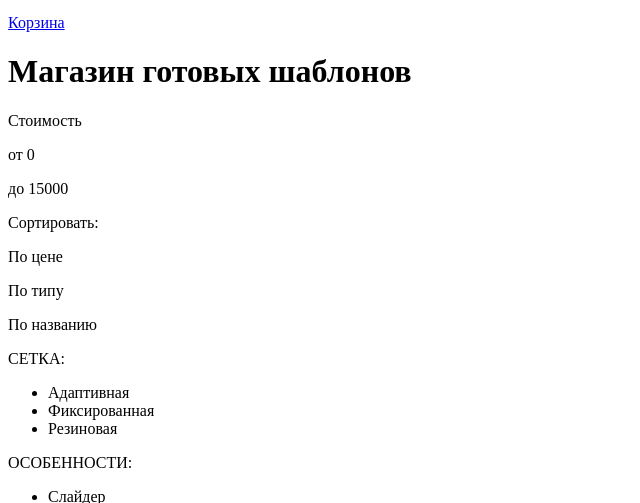
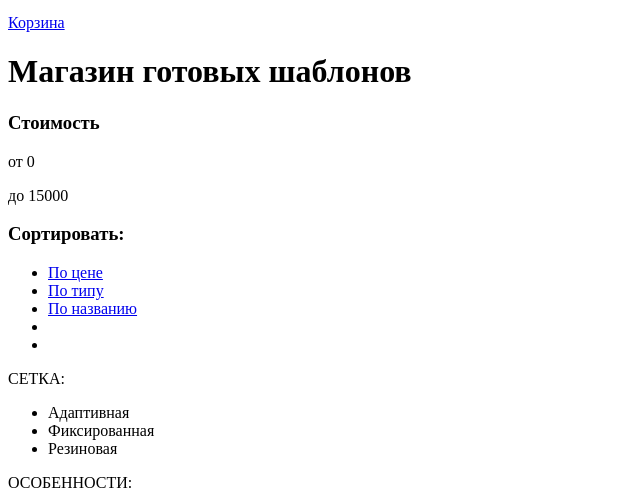
Before and after one commit to MaLLLockSSS/1034111-nerds-26, a plain HTML site: page catalog.html in a window 1280 px wide. Shown: the part 116-619 px from the top of the page, without its empty margins (0-640 px from the left). Drawn offline with Linux system fonts and the light colour scheme.

Commit message:
Update catalog.html

```diff
--- a/catalog.html
+++ b/catalog.html
@@ -22,7 +22,7 @@
         <main>
                 <!--Здесь будет форма-->
             <section>
-                <p>Стоимость</p>
+                <h3>Стоимость</h3>
                 <div>
                 <p>от 0</p>
                 <p>до 15000</p>
@@ -30,10 +30,15 @@
             </section>
 
             <section>
-                <p>Сортировать:</p>
-                <p>По цене</p>
-                <p>По типу</p>
-                <p>По названию</p>
+                <h3>Сортировать:</h3>
+            <ul>
+                <li><a href="#">По цене</a></li>
+                <li><a href="#">По типу</a></li>
+                <li><a href="#">По названию</a></li>
+                <li><a href="#"></a></li>
+                <li><a href="#"></a></li>
+            </ul>
+
             </section>
 
             <section>
```
